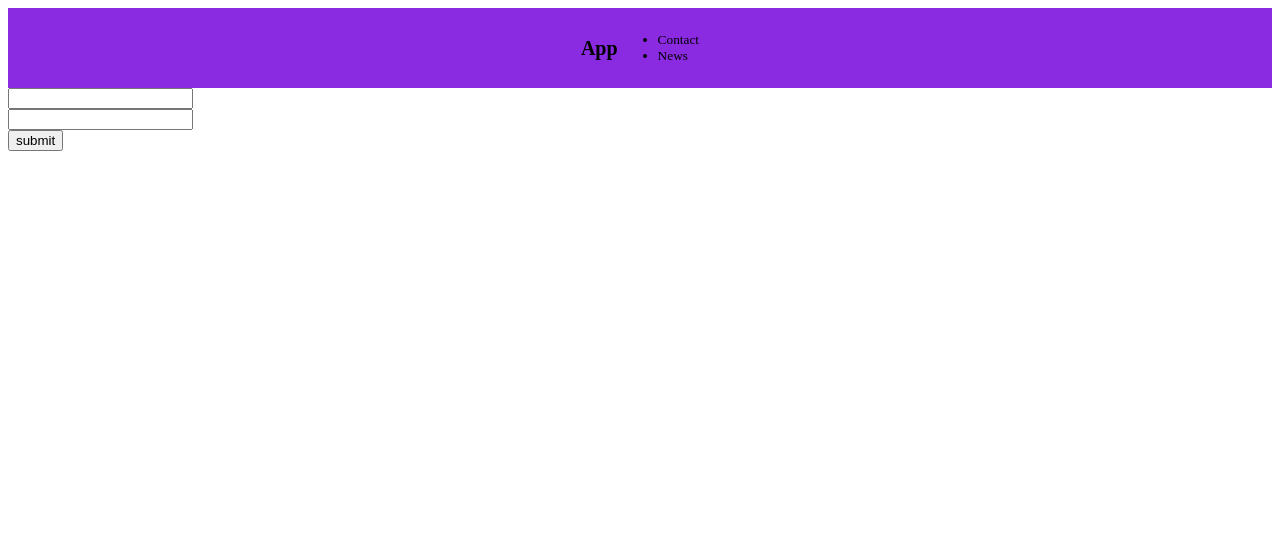
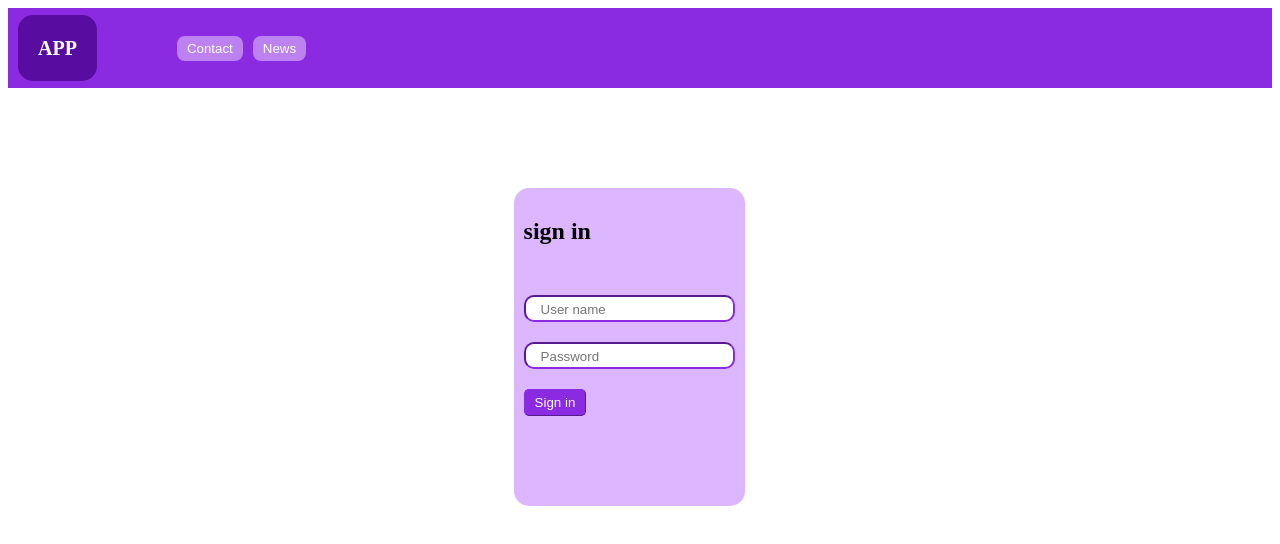
Before and after one commit to Server-s-Hawks/frontend, a React (Create React App) app: page /home in a window 1280 px wide. Shown: the top 544 px of the page. Built offline with nearby package versions, Linux system fonts and the light colour scheme.

Commit message:
routing basics done and created chatbot component

```diff
--- a/package.json
+++ b/package.json
@@ -6,8 +6,10 @@
     "@testing-library/jest-dom": "^5.16.2",
     "@testing-library/react": "^12.1.3",
     "@testing-library/user-event": "^13.5.0",
+    "bootstrap": "^5.1.3",
     "react": "^17.0.2",
     "react-dom": "^17.0.2",
+    "react-router-dom": "^5.2.0",
     "react-scripts": "5.0.0",
     "web-vitals": "^2.1.4"
   },
--- a/src/App.css
+++ b/src/App.css
@@ -1,3 +1,13 @@
+.navbar{
+  margin-bottom: 100px;
+}
+
+
+
+
+
+
+
 /*.App {
   text-align: center;
 }
--- a/src/App.js
+++ b/src/App.js
@@ -1,13 +1,30 @@
 //import logo from './logo.svg';
 import React, { Component } from 'react';
 import { Home } from './components/home';
+import {Navbar} from './components/navbar';
+import { Chatbot } from './components/chatbot';
+
 import './App.css';
+//import {BrowserRouter as Route, Router, Routes} from 'react-router-dom';
+import { BrowserRouter as Router, Switch, Route, Redirect} from  'react-router-dom';
 
 function App() {
   return (
-    <div>
-       <div><Home/></div>
+    <Router>
+         <div>
+       <div className='navbar'><Navbar/></div>
+       <div>
+         <Switch>
+
+             <Route path='/home'><Home/></Route>
+             <Route path='/bot' ><Chatbot/></Route>
+
+             </Switch>
+
+       </div>
     </div>
+    </Router>
+
     /*<div className="App">
       <header className="App-header">
         <img src={logo} className="App-logo" alt="logo" />
--- /dev/null
+++ b/src/components/chatbot.jsx
@@ -0,0 +1,7 @@
+import React, { Component } from 'react';
+
+export const Chatbot =()=>{
+    return (
+        <h1>works!</h1>
+    );
+}
--- a/src/components/home.jsx
+++ b/src/components/home.jsx
@@ -1,11 +1,11 @@
 import React, { Component } from 'react';
-import { Navbar } from './navbar';
+
 import { Login } from './login';
 
 export const Home=()=>{
     return (
         <div>
-            <div><Navbar/></div>
+
             <div><Login/></div>
         </div>
     );
--- /dev/null
+++ b/src/components/login.css
@@ -0,0 +1,34 @@
+.login-1{
+    margin-bottom: 20px;
+
+    border-color: blueviolet;
+    border-radius: 10px;
+    padding: 5px 15px 3px 15px;
+
+}
+
+
+
+.btn{
+
+    border-radius: 5px;
+    border-width: 1px;
+    border-color: blueviolet;
+    background-color: blueviolet;
+    color: white;
+    padding: 5px 10px 5px 10px;
+}
+.btn:hover{
+  background-color: rgb(172, 112, 228);
+}
+
+.login{
+    width: fit-content;
+    padding: 10px 10px 90px 10px;
+    background-color:rgb(220, 183, 255);
+    border-radius: 15px;
+    margin-left: 40%;
+}
+.sign-in{
+    margin-bottom: 50px;
+}
--- a/src/components/login.jsx
+++ b/src/components/login.jsx
@@ -1,39 +1,110 @@
-import React, { Component } from 'react';
+import React, { Component, useState } from 'react';
+
+import './login.css';
 
 export const Login =()=> {
 
-    const [data, setData] = React.useState(); // this is react hook, data=state variable name, setData= setter name
+    //const [data, setData] = React.useState(); // this is react hook, data=state variable name, setData= setter name
 
+
+
+    const [username, setUsername]= useState("");
+    const [password,setPassword]= useState("");
+
+
+
+
+
+
+
+  /*
     const handleSubmit = (event) => {
-      console.log(data);
+     console.log(data);
+
 
       event.preventDefault();
 
+
     };
 
+
+
     const handleChange = (event) => {
+
                                                   //console.log(event.target.name, event.target.value);
       setData({
         ...data,
         [event.target.name]: event.target.value
       });
     };
+*/
+//--------------------------------------------------------------------------------------
+ /*async function login(){ //
+  console.log(username,password);
+
+  let item={username,password};
+  let result_= await fetch("http://localhost:3000/login",{ // first promise handling
+    method:'GET',
+    headers:{
+      "Content-Type":"application/json",  //type of the content
+      "Accept":"application/json"         //what kind of data is accepted
+    },
+    body: JSON.stringify(item)
+  }); //as this api returns a promise, the function 'login()'must be async, and it is handled by 'await'
+
+  result_ = await result_.json();                 //second promise handling
+  //localStorage.setItem(JSON.stringify(result));
+
+}*/
+//---------------------------------------------------------------------------------------------
+
+async function login(){ //
+  console.log(username,password);
+
+  /*let item={username,password};
+  let result_= await fetch("http://localhost:3000/login",{
+    method:'GET',
+    headers:{
+      "Content-Type":"application/json",
+      "Accept":"application/json"
+    },
+    body: JSON.stringify(item)
+  });
+
+  result_ = await result_.json();  */
+
+
+
+  const response_= await fetch("http://localhost:3000/login");
+
+  const data_ = await response_.json();
+
+  //if(username==data_.Username && password==data_.Password) console.log("login successfull");
+console.log(data_.Username);
+
+
+}
+
+
 
     return (
-      <div >
-        <form onSubmit={handleSubmit}>
+      <div className='login'>
+        <h2 className='sign-in'>sign in</h2>
+        <form  >
 
             <div>
-          <input type="text" name='username' onChange={handleChange}></input>
+          <input type="text" name='username' onChange={(e)=>setUsername(e.target.value)}  className='login-1' placeholder='User name' ></input>
           </div>
-          <div>
-          <input type="password" name='password' onChange={handleChange}></input>
+          <div >
+          <input type="password" name='password' onChange={(e)=>setPassword(e.target.value)} className='login-1' placeholder='Password'></input>
           </div>
-          <div>
-          <input type="submit" value="submit" className='btn btn-primary'></input>
+          <div className='login-2'>
+
+          <button onClick={login} className='btn'>Sign in</button>
           </div>
 
         </form>
+
       </div>
     );
   }
--- a/src/components/navbar.css
+++ b/src/components/navbar.css
@@ -2,7 +2,24 @@
     background-color: blueviolet;
     height: 80px;
     display: flex;
-    justify-content: center;
+    justify-content: flex-start;
     align-items: center;
     font-size: smaller;
 }
+.logo{
+    margin-left: 10px;
+    margin-right: 80px;
+    padding: 5px 20px 5px 20px;
+    background-color: rgb(89, 13, 160);
+    border-radius: 15px;
+    color: white;
+}
+
+.btns{
+    border: none;
+    margin-right: 10px;
+    padding: 5px 10px 5px 10px;
+    border-radius: 8px;
+    background-color: rgb(187, 130, 240);
+    color: white;
+}
--- a/src/components/navbar.jsx
+++ b/src/components/navbar.jsx
@@ -1,14 +1,13 @@
 import React, { Component } from 'react';
 import './navbar.css';
+
 
 export const Navbar=()=>{
     return (
         <nav className='nav-bar'>
-            <h1>App</h1>
-            <ul>
-                <li>Contact</li>
-                <li>News</li>
-            </ul>
+           <div className='logo'><h1>APP</h1></div>
+           <div><button className='btns'>Contact</button></div>
+           <div><button className='btns'>News</button></div>
 
         </nav>
     );
```
Also changed, not shown: 1 other file (tests, documents, lock files or other folders).
